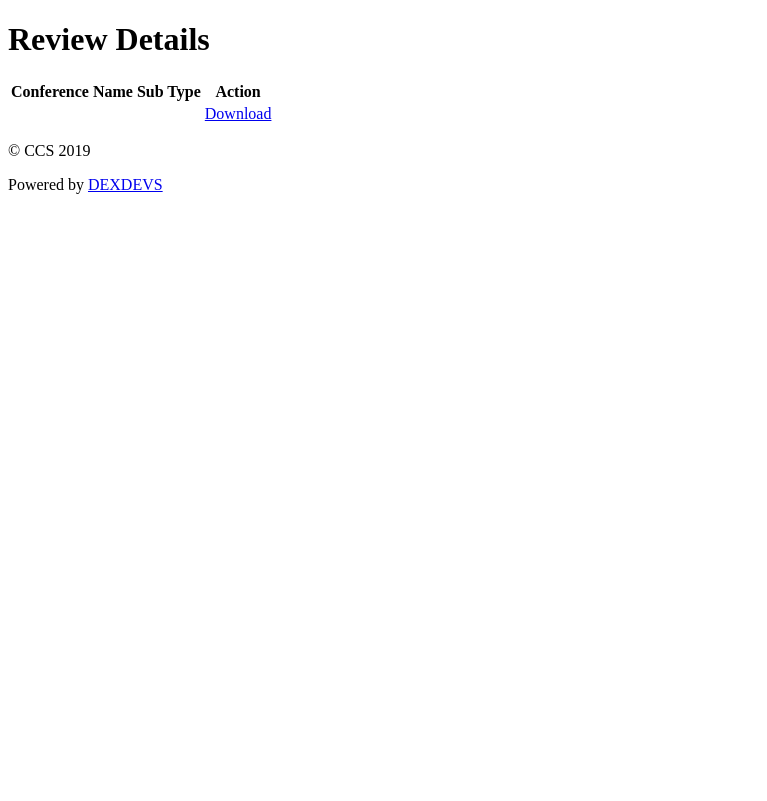
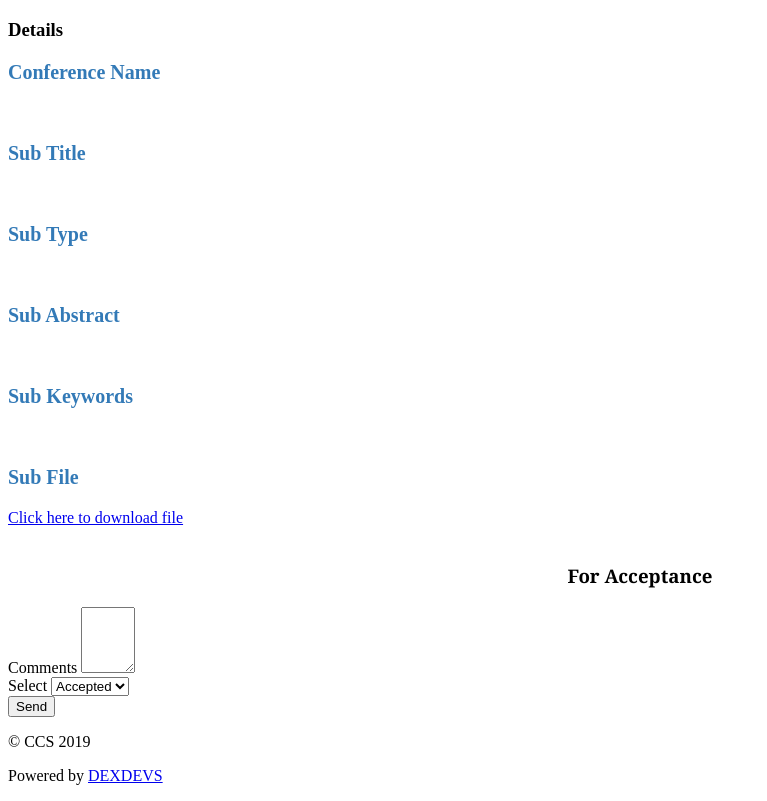
Before and after one commit to DEXDEVS/CCS, a Yii app: the page made by frontend/views/site/paper-details.php in a window 1280 px wide. Shown: the whole page, without its empty margins (0-767 px from the left). Before the commit the page ends 194 px from the top, so only its background shows below. Run offline with PHP 8.4 and a stand-in for Yii, Linux system fonts and the light colour scheme; the template is opened without the code that fills it, so the values that code supplies are empty; some libraries are stand-ins or nearby versions.

Commit message:
paper detail view modified

```diff
--- a/frontend/views/site/paper-details.php
+++ b/frontend/views/site/paper-details.php
@@ -20,27 +20,68 @@
 
  ?>
 <div class="container-fluid">
-	  <h1><?= Html::encode($this->title) ?></h1>
-	<div class="row">
-		<div class="col-md-12">
-			<table class="table table-hover table-bordered">
-				<thead>
-					<tr>
-						<th>Conference Name</th>
-						<th>Sub Type</th>
-						<th>Action</th>
-					</tr>
-				</thead>
-				<tbody>
-					<tr>
-						<td><?php echo $confDetails[0]['conf_name']; ?></td>
-						<td><?php echo $paperDetails[0]['sub_type']; ?></td>
-						<td>
-							<?= Html::a('<span class = "glyphicon glyphicon-download"></span> Download', ['site/download-doc', 'sub_id' => $paperDetails[0]['sub_id']], ['class' => 'btn btn-primary btn-xs btn-flat', 'title' => 'Download Document', 'data' => ['method' => 'post']]) ?>
-						</td>
-					</tr>
-				</tbody>
-			</table>
-		</div>
-	</div>
+	 <div class="row">
+	 	<div class="col-md-8">
+	 		<div class="panel panel-default">
+			 	<div class="panel-heading">
+			 		<h3>Details</h3>
+			 	</div>
+			 	<div class="panel-body">
+			 		<p style="font-weight: bolder;color:#337AB7;font-size:20px;"><i class="glyphicon glyphicon-circle-arrow-right"></i> Conference Name</p>
+			 		<li style="list-style-type: none;">
+			 			<?php echo $confDetails[0]['conf_name']; ?>
+			 		</li><br>
+
+			 		<p style="font-weight: bolder;color:#337AB7;font-size:20px;"><i class="glyphicon glyphicon-circle-arrow-right"></i> Sub Title</p>
+			 		<li style="list-style-type: none;">
+			 			<?php echo $paperDetails[0]['sub_title']; ?>
+			 		</li><br>
+
+			 		<p style="font-weight: bolder;color:#337AB7;font-size:20px;"><i class="glyphicon glyphicon-circle-arrow-right"></i> Sub Type</p>
+			 		<li style="list-style-type: none;">
+			 			<?php echo $paperDetails[0]['sub_type']; ?>
+			 		</li><br>
+
+			 		<p style="font-weight: bolder;color:#337AB7;font-size:20px;"><i class="glyphicon glyphicon-circle-arrow-right"></i> Sub Abstract</p>
+			 		<li style="list-style-type: none;">
+			 			<?php echo $paperDetails[0]['sub_abstract']; ?>
+			 		</li><br>
+
+			 		<p style="font-weight: bolder;color:#337AB7;font-size:20px;"><i class="glyphicon glyphicon-circle-arrow-right"></i> Sub Keywords</p>
+			 		<li style="list-style-type: none;">
+			 			<?php echo $paperDetails[0]['sub_keywords']; ?>
+			 		</li><br>
+
+			 		<p style="font-weight: bolder;color:#337AB7;font-size:20px;"><i class="glyphicon glyphicon-circle-arrow-right"></i> Sub File</p>
+			 		<li style="list-style-type: none;">
+			 			<?= Html::a('<span class = ""></span> Click here to download file', ['site/download-doc', 'sub_id' => $paperDetails[0]['sub_id']], ['class' => '', 'title' => 'Download Document', 'data' => ['method' => 'post']]) ?>
+			 		</li><br>
+			 	</div>
+	 		</div>
+	 	</div>
+	 	<div class="col-md-4">
+	 		<div class="panel panel-primary">
+			 	<div class="panel-heading">
+			 		<h3 style="text-align: center;font-family: georgia;">For Acceptance</h3>
+			 	</div>
+			 	<div class="panel-body">
+			 		<form method="post">
+			 			<div class="form-group">
+			 				<label>Comments</label>
+			 				<textarea class="form-control" name="text" cols="4" rows="4">
+			 				</textarea>
+			 			</div>
+			 			<div class="form-group">
+			 				<label>Select</label>
+			 				<select name="select" class="form-control">
+			 					<option value="Accepted">Accepted</option>
+			 					<option value="Rejected">Rejected</option>
+			 				</select>
+			 			</div>
+			 			<button type="submit" name="submit" class="btn btn-success btn-xs pull-right">Send</button>
+			 		</form>
+			 	</div>
+	 		</div>
+	 	</div>
+	 </div>
 </div>
```
